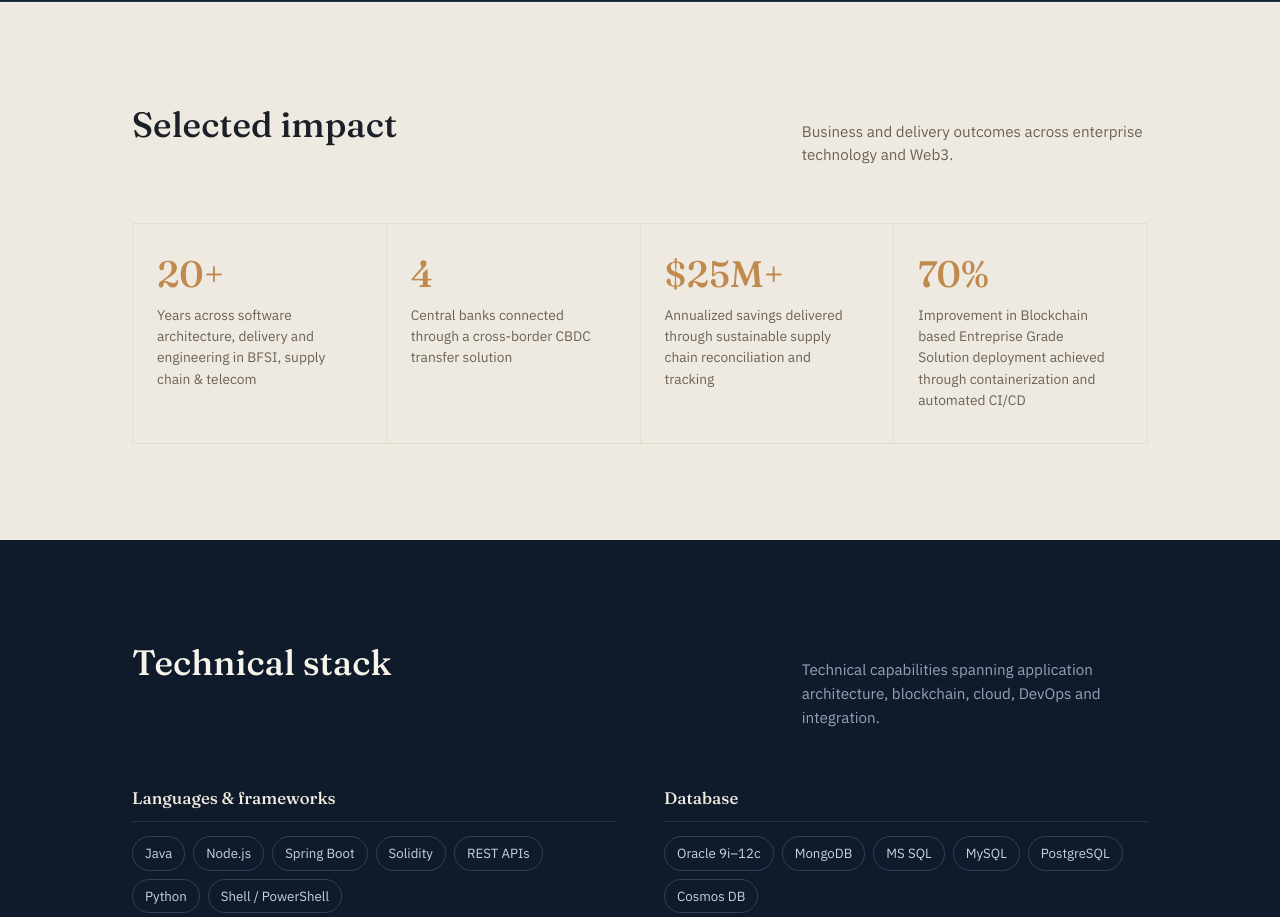
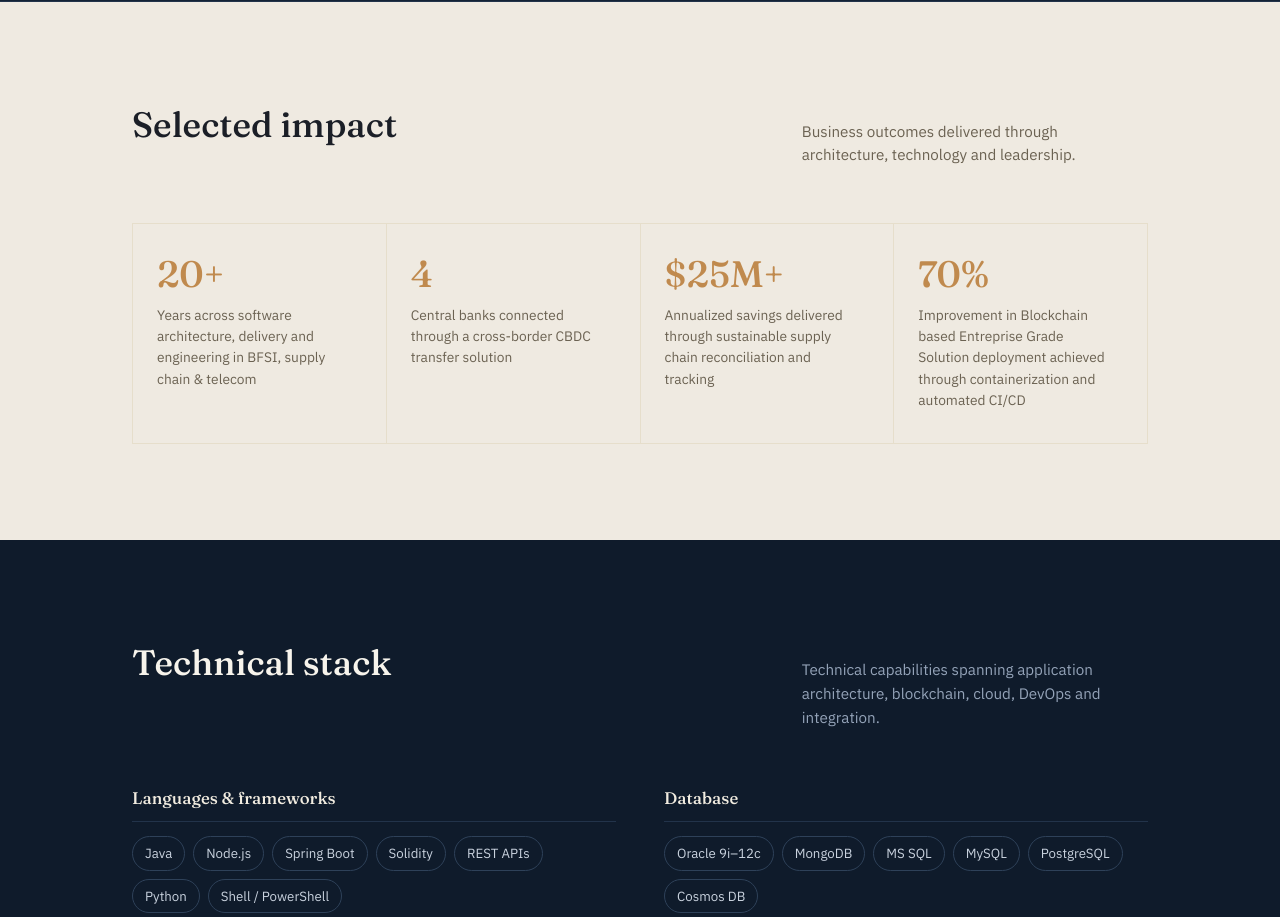
Before and after one commit to rupeshpithva/rupesh-portfolio, a plain HTML site: page index.html in a window 1280 px wide. Shown: the part 5060-5977 px from the top of the page. Drawn offline with Linux system fonts and the light colour scheme.

Commit message:
Update achievements description in index.html

```diff
--- a/index.html
+++ b/index.html
@@ -802,7 +802,7 @@
     <div class="wrap">
       <div class="section-head">
         <h2>Selected impact</h2>
-        <p>Business and delivery outcomes across enterprise technology and Web3.</p>
+        <p>Business outcomes delivered through architecture, technology and leadership.</p>
       </div>
       <div class="stat-grid">
         <div class="stat">
```
